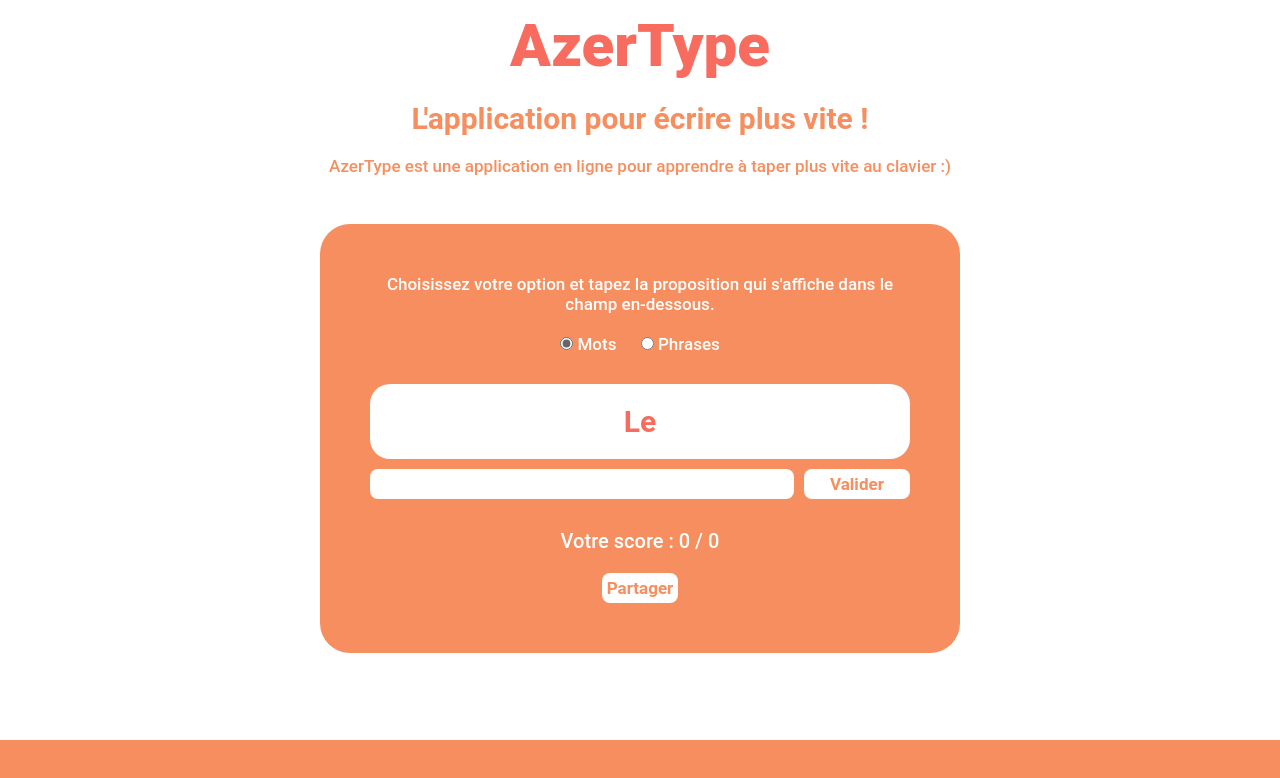
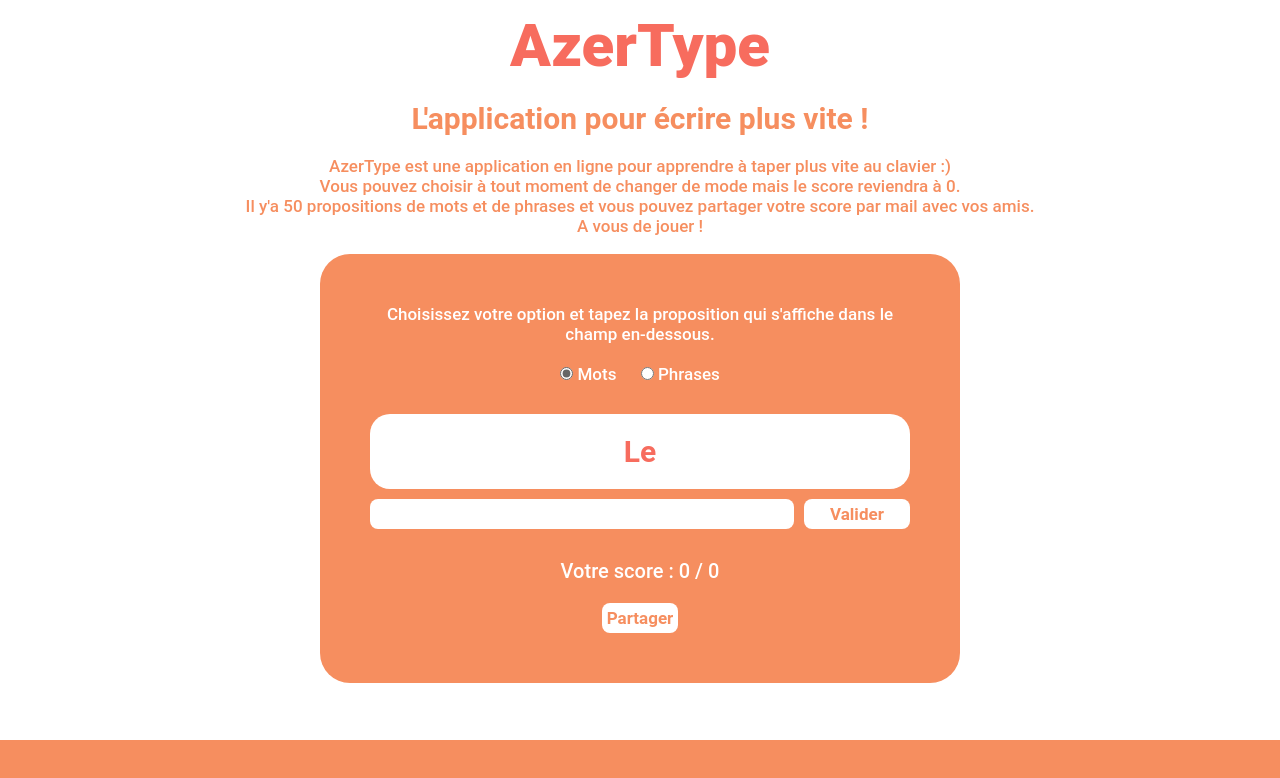
Before and after one commit to SowIbra24/Azertye, a plain HTML site: page index.html in a window 1280 px wide. Drawn offline with Linux system fonts and the light colour scheme.

Commit message:
explication des règles

```diff
--- a/index.html
+++ b/index.html
@@ -16,7 +16,12 @@
     <header>
         <h1>AzerType</h1>
         <h2>L'application pour écrire plus vite !</h2>
-        <h3>AzerType est une application en ligne pour apprendre à taper plus vite au clavier :)</h3>
+        <h3>
+            AzerType est une application en ligne pour apprendre à taper plus vite au clavier :) <br>
+            Vous pouvez choisir à tout moment de changer de mode mais le score reviendra à 0. <br>
+            Il y'a 50 propositions de mots et de phrases et vous pouvez partager votre score par mail avec vos amis.
+            <br> A vous de jouer !
+        </h3>
     </header>
 
     <!-- MAIN -->
--- a/style/style.css
+++ b/style/style.css
@@ -34,6 +34,7 @@ h3 {
     font-size: 17px;
     font-weight: 500;
     color: var(--color-secondary);
+    text-align: center;
 }
 
 /* Mise en forme des formulaires */
```
